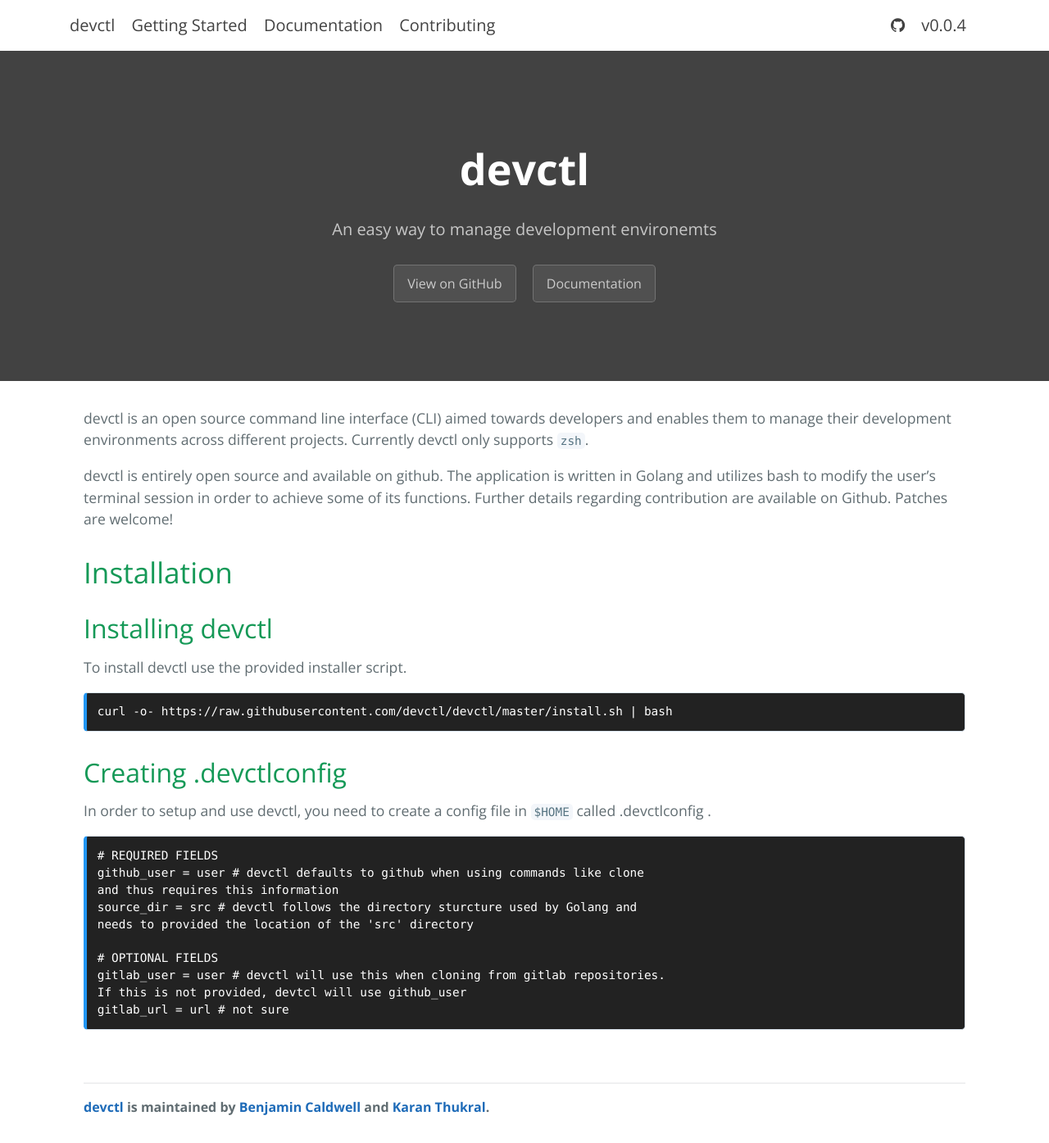
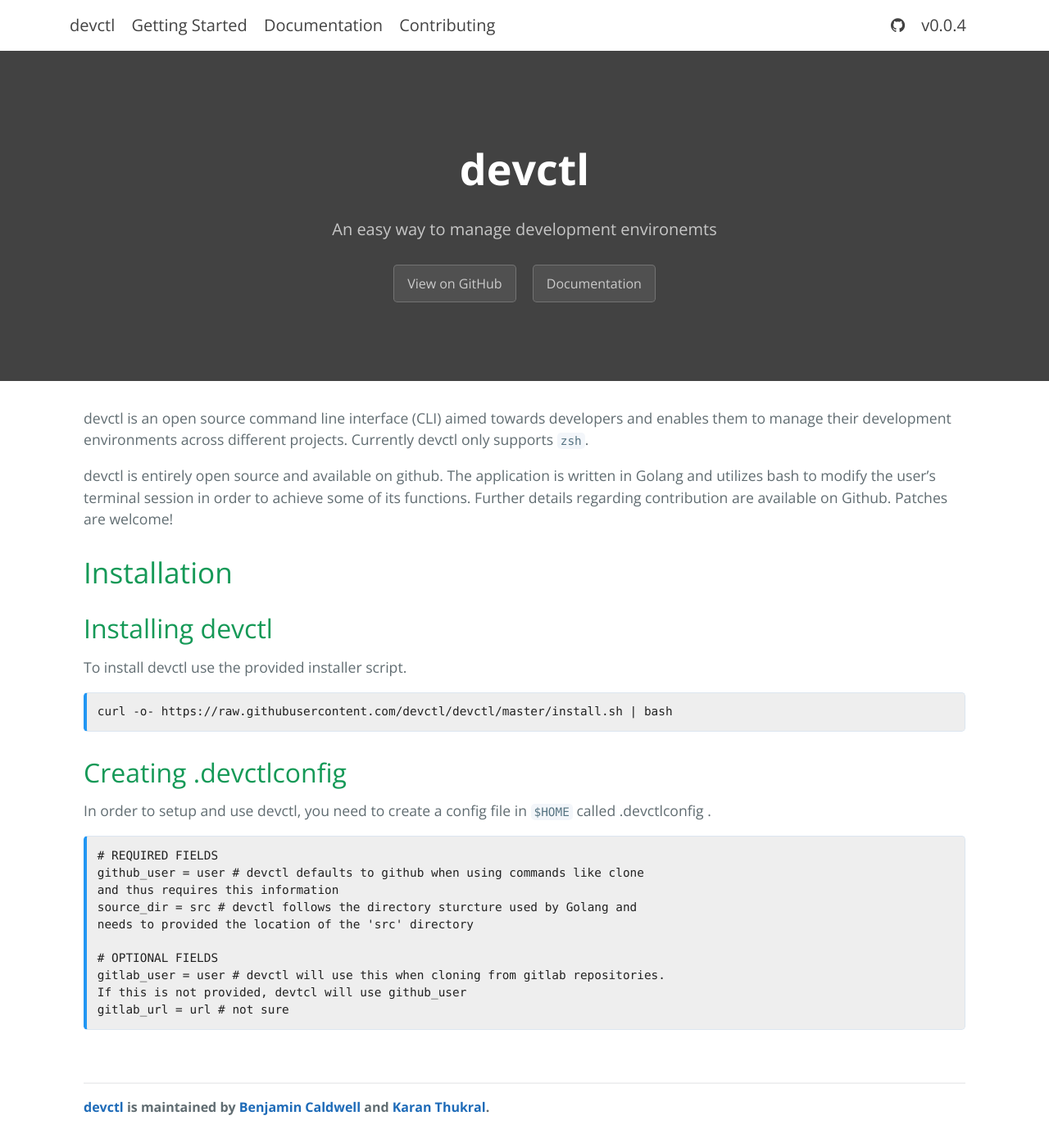
Before and after one commit to bcaldwell/continuous-learning, a Jekyll site: the page built from jekyll/index.html, in a window 1280 px wide. Shown: the whole page at 82% size. Built offline with Jekyll 4.4.1, drawn with Linux system fonts in a browser that asks for light colours; the list of posts is cut into pages by our own code; comment, search, counter and statistics services are not loaded.

Commit message:
update code style

```diff
--- a/jekyll/_sass/_code.scss
+++ b/jekyll/_sass/_code.scss
@@ -1,10 +1,10 @@
-.language-sh pre {
-  background: $color-2;
+.highlighter-rouge pre {
+  background: $color-e;
   color: white;
   -webkit-font-smoothing: antialiased;
-  border-left: 4px solid $devctl-blue;
+  border-left: 4px solid $blue;
 
   code {
-      color: white;
+      color: $color-2;
   }
 }
--- a/jekyll/_sass/_docs.scss
+++ b/jekyll/_sass/_docs.scss
@@ -4,7 +4,7 @@
     list-style-type: none;
   }
   a {
-    color: $devctl-blue;
+    color: $blue;
     &:hover {
       text-decoration: none;
       color: $black;
@@ -50,8 +50,8 @@
     font-size: 1rem;
     border-radius: .25rem;
     transition: all 0.2s ease-in-out;
-    background-color: $devctl-blue;
-    border-color: $devctl-blue;
+    background-color: $blue;
+    border-color: $blue;
     color: $white;
 
     &:hover {
--- a/jekyll/_sass/_navbar.scss
+++ b/jekyll/_sass/_navbar.scss
@@ -16,7 +16,7 @@
     color: $black;
     cursor: pointer;
     &:focus, &:hover {
-      color: $devctl-blue;
+      color: $blue;
       text-decoration: none;
     }
   }
--- a/jekyll/css/styles.scss
+++ b/jekyll/css/styles.scss
@@ -10,12 +10,15 @@
 $color-4: #444444;
 $color-6: #666666;
 
-$devctl-green: #159957;
-$devctl-red: #fc2d1e;
-$devctl-blue: #2196F3;
-$devctl-yellow: #f1c40d;
-$devctl-magenta: #6171c4;
-$devctl-cyan: #0095de;
+$color-e: #eeeeee;
+$color-f: #ffffff;
+
+$green: #159957;
+$red: #fc2d1e;
+$blue: #2196F3;
+$yellow: #f1c40d;
+$magenta: #6171c4;
+$cyan: #0095de;
 
 
 @import "bootstrap-4.0.0-alpha.5/scss/bootstrap.scss";
```
Also changed, not shown: golang/Idiomatic go tricks.md (+18 -17 lines).
